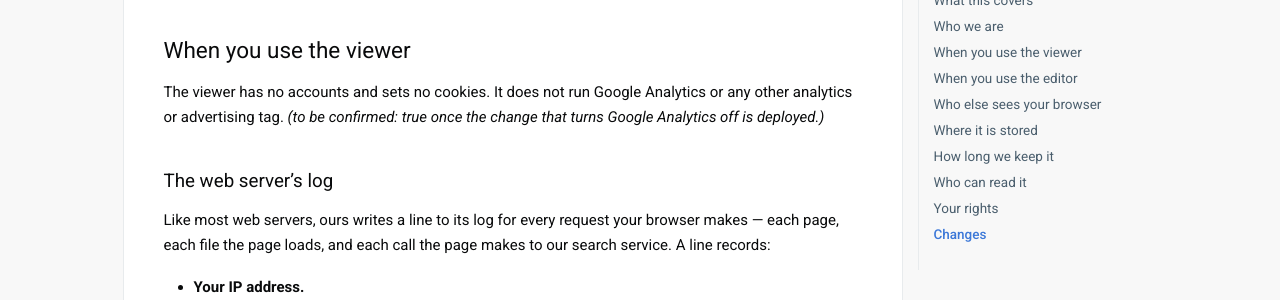
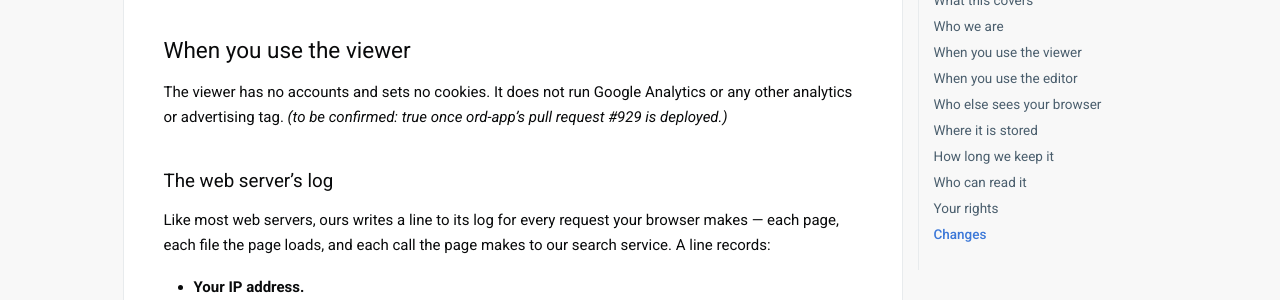
Before and after one commit to open-reaction-database/ord-schema, a Sphinx documentation site: the page built from docs/site_privacy.rst, in a window 1280 px wide and 900 px high, scrolled down 689 px. Shown: the part 152-452 px from the top of the window. Built offline with Sphinx 7.4.7 and the PyData theme 0.15.4, drawn with Linux system fonts in a browser that asks for light colours; some of the changed text lies outside the part shown.

Commit message:
Name the pull request that turns Google Analytics off
Co-Authored-By: Claude Opus 5.5 <noreply@anthropic.com>

```diff
--- a/docs/site_privacy.rst
+++ b/docs/site_privacy.rst
@@ -44,7 +44,7 @@ When you use the viewer
 
 The viewer has no accounts and sets no cookies. It does not run Google
 Analytics or any other analytics or advertising tag. *(to be confirmed: true
-once the change that turns Google Analytics off is deployed.)*
+once ord-app's pull request #929 is deployed.)*
 
 The web server's log
 ====================
@@ -152,7 +152,7 @@ in. Auth0 sets its own cookies on its sign-in pages. You stay signed in for up
 to 30 days, or 15 days if you do not use the editor in between; signing out
 ends it sooner. These cookies and tokens exist only to sign you in. The editor
 does not run Google Analytics or any other analytics or advertising tag. *(to be
-confirmed: true once the change that turns Google Analytics off is deployed.)*
+confirmed: true once ord-app's pull request #929 is deployed.)*
 
 Your name in the reactions you make
 ===================================
```
